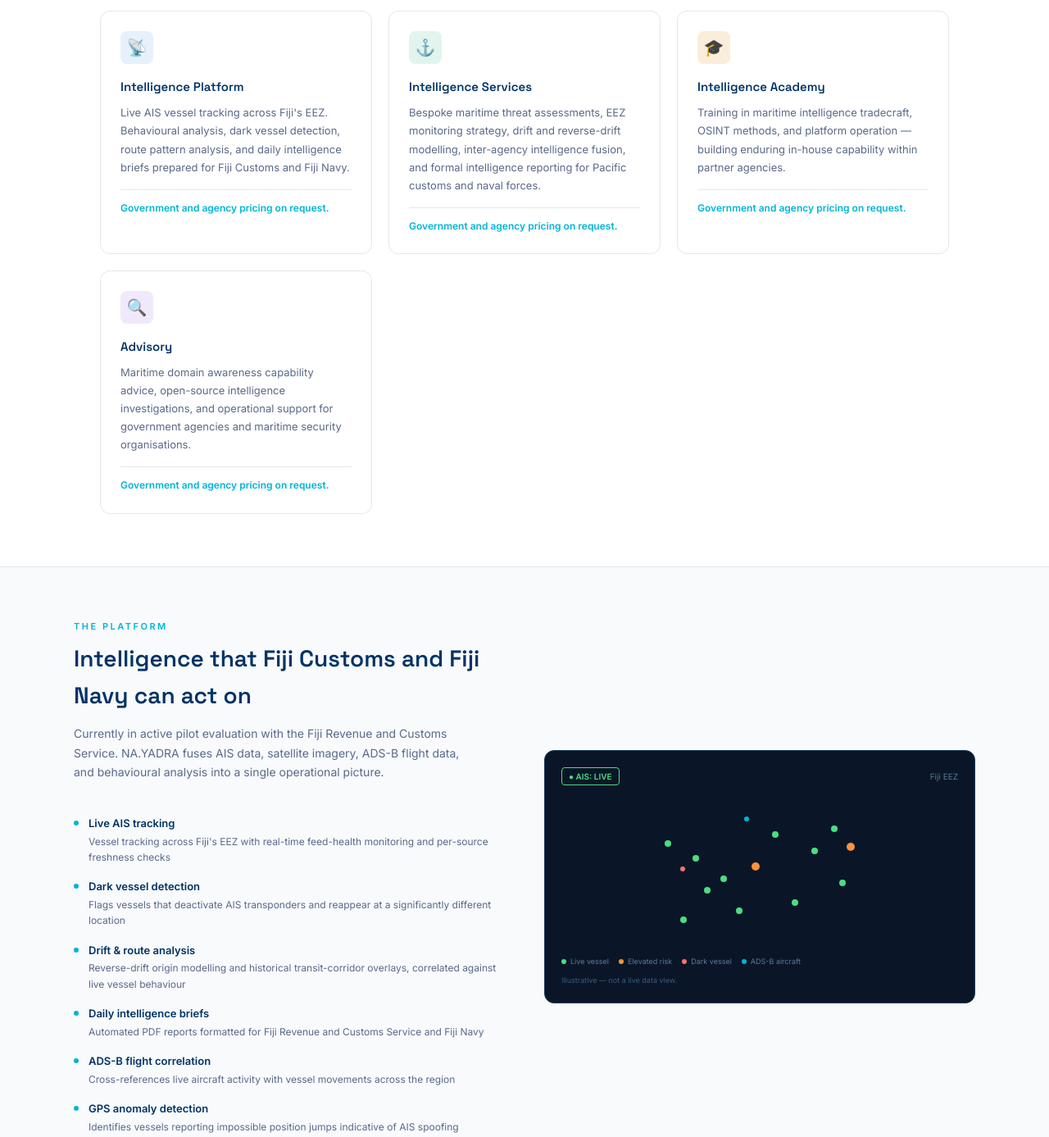
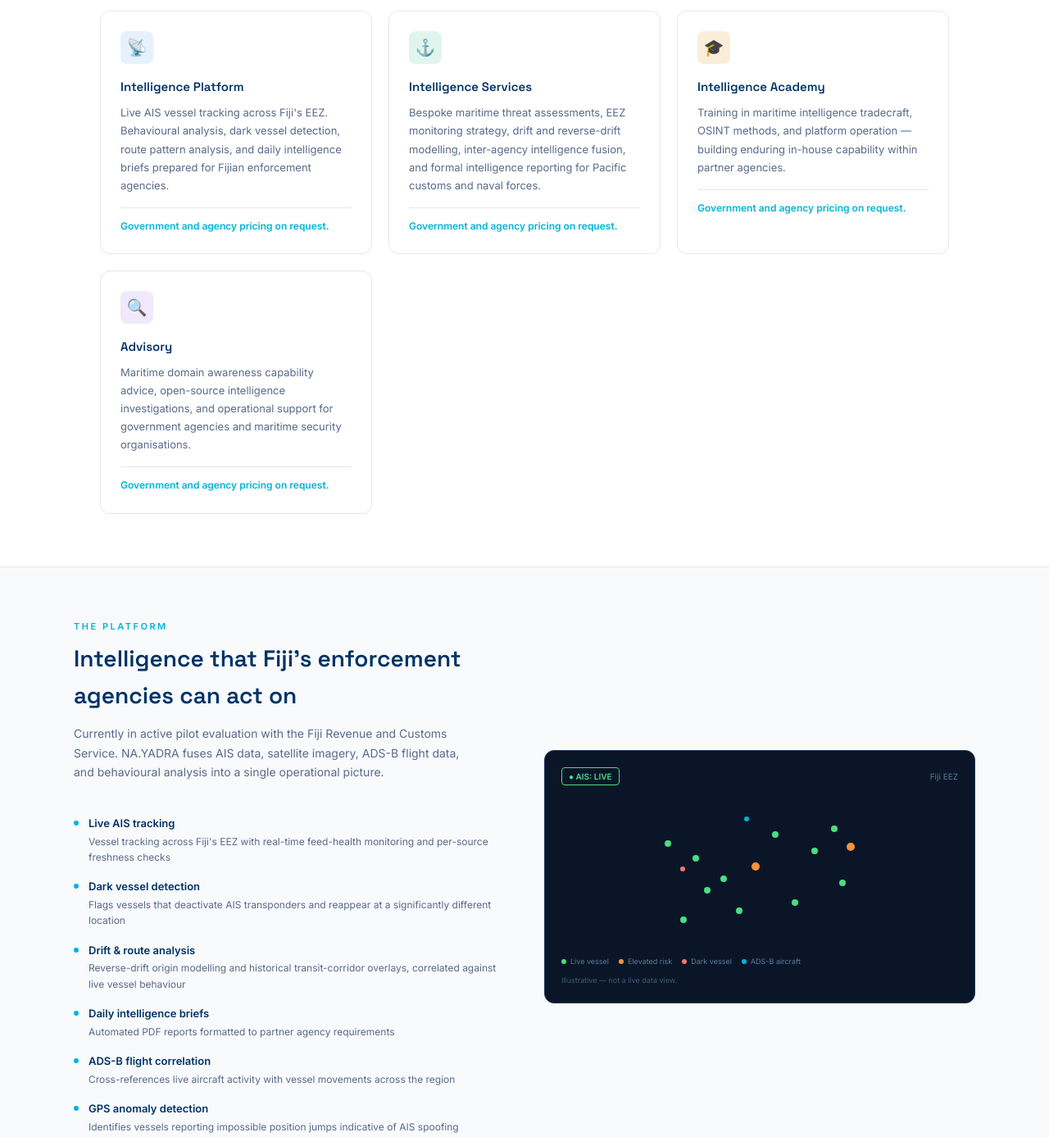
Before and after one commit to Warrior8272/nayadra-website, a plain HTML site: page index.html in a window 1280 px wide. Shown: the part 1180-2567 px from the top of the page at 82% size. Drawn offline with Linux system fonts and the light colour scheme.

Commit message:
Correct agency references on landing page

```diff
--- a/index.html
+++ b/index.html
@@ -198,7 +198,7 @@
     <div class="service-card">
       <div class="service-icon" style="background:#e6f1fb">📡</div>
       <h3>Intelligence Platform</h3>
-      <p>Live AIS vessel tracking across Fiji's EEZ. Behavioural analysis, dark vessel detection, route pattern analysis, and daily intelligence briefs prepared for Fiji Customs and Fiji Navy.</p>
+      <p>Live AIS vessel tracking across Fiji's EEZ. Behavioural analysis, dark vessel detection, route pattern analysis, and daily intelligence briefs prepared for Fijian enforcement agencies.</p>
       <div class="service-price">Government and agency pricing on request.</div>
     </div>
     <div class="service-card">
@@ -226,13 +226,13 @@
   <div class="platform-inner">
     <div>
       <div class="section-eyebrow">The platform</div>
-      <h2 class="section-title">Intelligence that Fiji Customs and Fiji Navy can act on</h2>
+      <h2 class="section-title">Intelligence that Fiji's enforcement agencies can act on</h2>
       <p class="section-sub">Currently in active pilot evaluation with the Fiji Revenue and Customs Service. NA.YADRA fuses AIS data, satellite imagery, ADS-B flight data, and behavioural analysis into a single operational picture.</p>
       <div class="platform-features">
         <div class="feature-row"><div class="feature-dot"></div><div><h4>Live AIS tracking</h4><p>Vessel tracking across Fiji's EEZ with real-time feed-health monitoring and per-source freshness checks</p></div></div>
         <div class="feature-row"><div class="feature-dot"></div><div><h4>Dark vessel detection</h4><p>Flags vessels that deactivate AIS transponders and reappear at a significantly different location</p></div></div>
         <div class="feature-row"><div class="feature-dot"></div><div><h4>Drift &amp; route analysis</h4><p>Reverse-drift origin modelling and historical transit-corridor overlays, correlated against live vessel behaviour</p></div></div>
-        <div class="feature-row"><div class="feature-dot"></div><div><h4>Daily intelligence briefs</h4><p>Automated PDF reports formatted for Fiji Revenue and Customs Service and Fiji Navy</p></div></div>
+        <div class="feature-row"><div class="feature-dot"></div><div><h4>Daily intelligence briefs</h4><p>Automated PDF reports formatted to partner agency requirements</p></div></div>
         <div class="feature-row"><div class="feature-dot"></div><div><h4>ADS-B flight correlation</h4><p>Cross-references live aircraft activity with vessel movements across the region</p></div></div>
         <div class="feature-row"><div class="feature-dot"></div><div><h4>GPS anomaly detection</h4><p>Identifies vessels reporting impossible position jumps indicative of AIS spoofing</p></div></div>
       </div>
```
